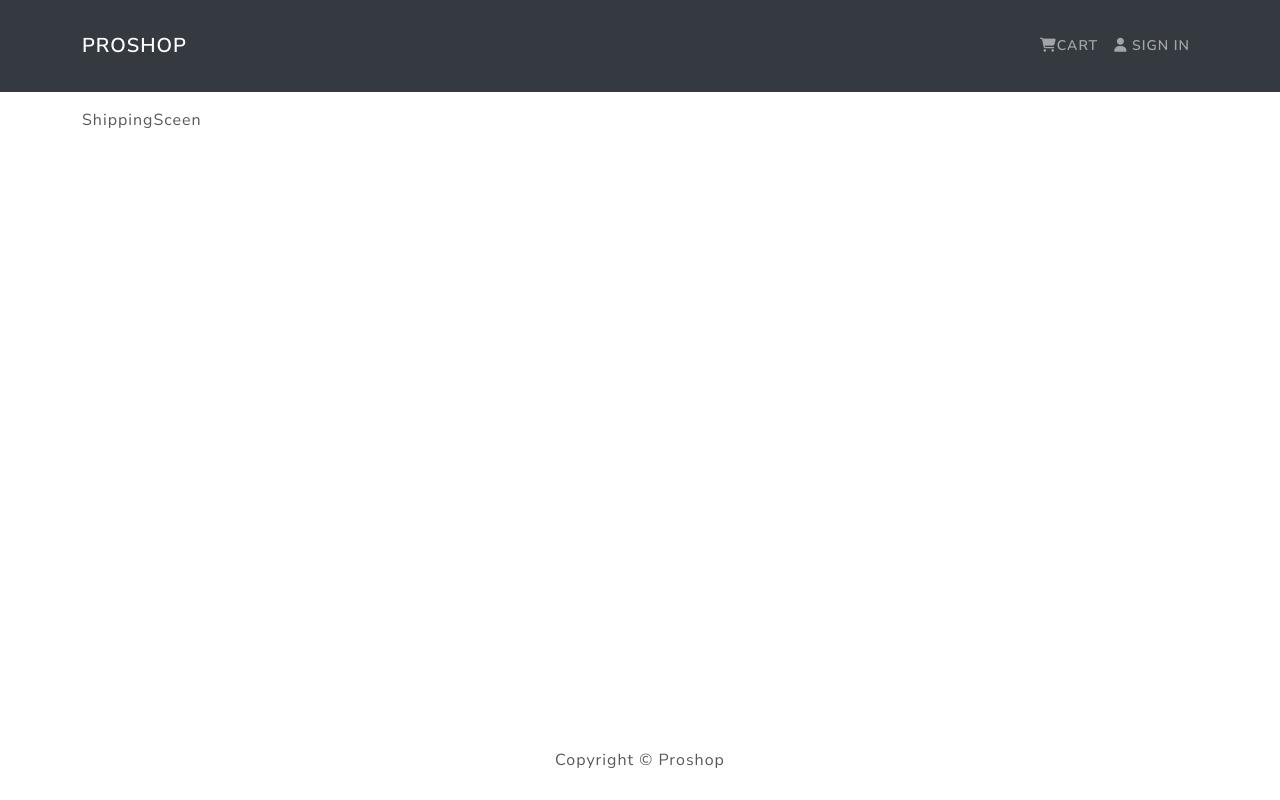
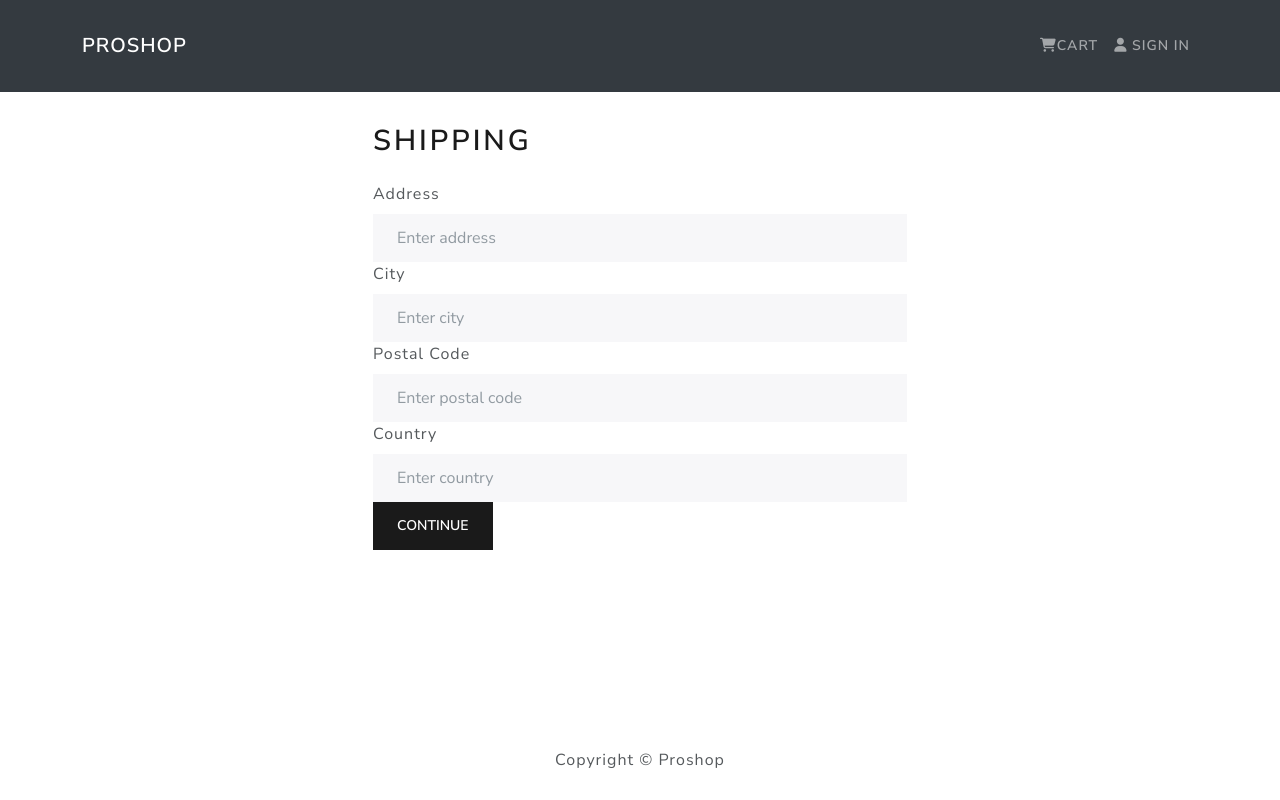
Before and after one commit to Bhaskar-Developer/mern-ecommerce-app, a React (Create React App) app in the folder frontend/: page /shipping in a window 1280 px wide. Built offline with nearby package versions, Linux system fonts and the light colour scheme.

Commit message:
Add and integrate Shipping page UI

```diff
--- a/frontend/src/actions/cartActions.js
+++ b/frontend/src/actions/cartActions.js
@@ -1,5 +1,5 @@
 import axios from 'axios'
-import { CART_ADD_ITEM, CART_REMOVE_ITEM } from '../constants/cartConstants'
+import { CART_ADD_ITEM, CART_REMOVE_ITEM, CART_SAVE_SHIPPING_ADDRESS } from '../constants/cartConstants'
 
 export const addToCart = (id, qty) => async (dispatch, getState) => {
   const { data } = await axios.get(`/api/products/${id}`)
@@ -30,3 +30,12 @@
   // At this point the reducer has already updated the cartItems array, we just update the localstorage with this latest cartItems array
   localStorage.setItem('cartItems', JSON.stringify(getState().cart.cartItems))
 }
+
+export const saveShippingAddress = (data) => (dispatch, getState) => {
+  dispatch({
+    type: CART_SAVE_SHIPPING_ADDRESS,
+    payload: data
+  })
+
+  localStorage.setItem('shippingAddress', JSON.stringify(data))
+}
--- a/frontend/src/constants/cartConstants.js
+++ b/frontend/src/constants/cartConstants.js
@@ -1,2 +1,3 @@
 export const CART_ADD_ITEM = 'CART_ADD_ITEM'
 export const CART_REMOVE_ITEM = 'CART_REMOVE_ITEM'
+export const CART_SAVE_SHIPPING_ADDRESS = 'CART_SAVE_SHIPPING_ADDRESS'
--- a/frontend/src/reducers/cartReducers.js
+++ b/frontend/src/reducers/cartReducers.js
@@ -1,6 +1,6 @@
-import { CART_ADD_ITEM, CART_REMOVE_ITEM } from '../constants/cartConstants'
+import { CART_ADD_ITEM, CART_REMOVE_ITEM, CART_SAVE_SHIPPING_ADDRESS } from '../constants/cartConstants'
 
-export const cartReducer = (state = { cartItems: [] }, action) => {
+export const cartReducer = (state = { cartItems: [], shippingAddress: {} }, action) => {
   switch (action.type) {
     case CART_ADD_ITEM:
       const item = action.payload
@@ -24,6 +24,12 @@
         cartItems: state.cartItems.filter(x => x.product !== action.payload)
       }
 
+      case CART_SAVE_SHIPPING_ADDRESS:
+        return {
+          ...state,
+          shippingAddress: action.payload
+      }
+
     default:
       return state
   }
--- a/frontend/src/screens/ShippingSceen.jsx
+++ b/frontend/src/screens/ShippingSceen.jsx
@@ -1,7 +1,81 @@
+import { useState } from 'react'
+import { Form, Button } from 'react-bootstrap'
+import { useNavigate } from 'react-router-dom'
+import { useDispatch, useSelector } from 'react-redux'
+import FormContainer from '../components/FormContainer'
+import { saveShippingAddress } from '../actions/cartActions'
 
 const ShippingSceen = () => {
+  const navigate = useNavigate()
+  const cart = useSelector((state) => state.cart)
+  const { shippingAddress } = cart
+
+  const [address, setAddress] = useState(shippingAddress.address)
+  const [city, setCity] = useState(shippingAddress.city)
+  const [postalCode, setPostalCode] = useState(shippingAddress.postalCode)
+  const [country, setCountry] = useState(shippingAddress.country)
+
+  const dispatch = useDispatch()
+
+  const submitHandler = (e) => {
+    e.preventDefault()
+    dispatch(saveShippingAddress({ address, city, postalCode, country }))
+    navigate('/payment')
+  }
+
   return (
-    <div>ShippingSceen</div>
+    <FormContainer>
+      <h1>Shipping</h1>
+      <Form onSubmit={submitHandler}>
+        <Form.Group controlId='address'>
+          <Form.Label>Address</Form.Label>
+          <Form.Control
+            type='text'
+            placeholder='Enter address'
+            value={address}
+            required
+            onChange={(e) => setAddress(e.target.value)}
+          ></Form.Control>
+        </Form.Group>
+
+        <Form.Group controlId='city'>
+          <Form.Label>City</Form.Label>
+          <Form.Control
+            type='text'
+            placeholder='Enter city'
+            value={city}
+            required
+            onChange={(e) => setCity(e.target.value)}
+          ></Form.Control>
+        </Form.Group>
+
+        <Form.Group controlId='postalCode'>
+          <Form.Label>Postal Code</Form.Label>
+          <Form.Control
+            type='text'
+            placeholder='Enter postal code'
+            value={postalCode}
+            required
+            onChange={(e) => setPostalCode(e.target.value)}
+          ></Form.Control>
+        </Form.Group>
+
+        <Form.Group controlId='country'>
+          <Form.Label>Country</Form.Label>
+          <Form.Control
+            type='text'
+            placeholder='Enter country'
+            value={country}
+            required
+            onChange={(e) => setCountry(e.target.value)}
+          ></Form.Control>
+        </Form.Group>
+
+        <Button type='submit' variant='primary'>
+          Continue
+        </Button>
+      </Form>
+    </FormContainer>
   )
 }
 
--- a/frontend/src/store.js
+++ b/frontend/src/store.js
@@ -24,9 +24,16 @@
   ? JSON.parse(localStorage.getItem('userInfo'))
   : null
 
+  const shippingAddressFromStorage = localStorage.getItem('shippingaddress')
+  ? JSON.parse(localStorage.getItem('shippingaddress'))
+  : {}
+
 // This is the initial state whenever application loads
 const initialState = {
-  cart: { cartItems: cartItemsFromStorage },
+  cart: {
+    cartItems: cartItemsFromStorage,
+    shippingAddress: shippingAddressFromStorage
+  },
   userLogin: { userInfo: userInfoFromStorage }
 }
 
```
